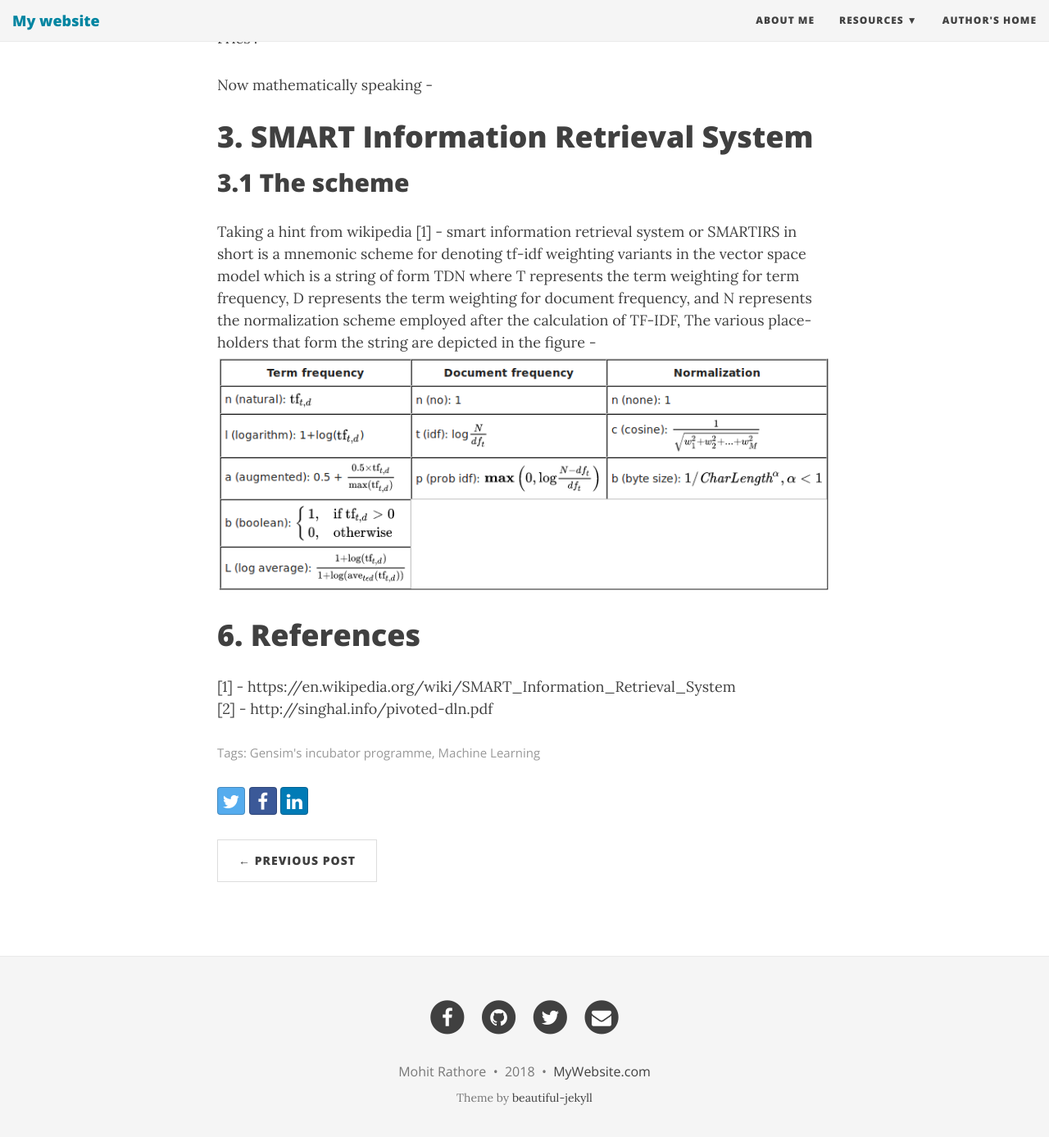
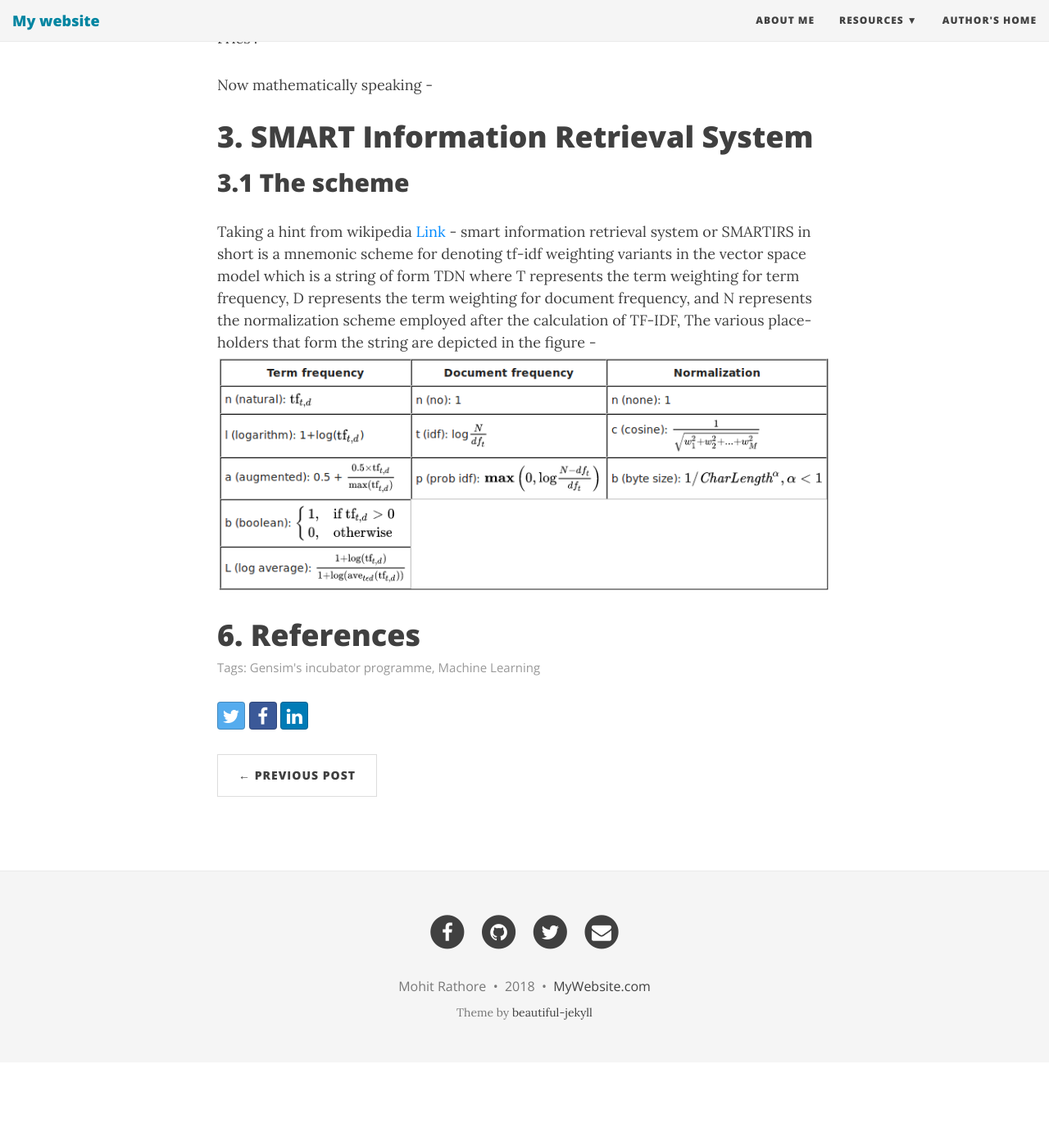
Before and after one commit to markroxor/markroxor.github.io, a Jekyll site: the page built from _posts/2018/2018-02-13-tfidf-pivoted_norm.md, in a window 1280 px wide and 1400 px high, scrolled down 1981 px. Shown: the top 1387 px of the window at 82% size. Built offline with Jekyll 4.4.1, drawn with Linux system fonts in a browser that asks for light colours; nearby versions of some CDN libraries; comment, search, counter and statistics services are not loaded; after the commit the page ends 3277 px from its top, so only the background shows below that; some of the changed text lies outside the part shown.

Commit message:
layout fix

```diff
--- a/_posts/2018/2018-02-13-tfidf-pivoted_norm.md
+++ b/_posts/2018/2018-02-13-tfidf-pivoted_norm.md
@@ -24,7 +24,7 @@
 
 ## 1. Introduction
 As a part of gensim's incubator programme my goal was to add two new features on the existing `tfidf` model of gensim. One was implementing a
-smart information retrieval system (smartirs) scheme [1] and the other was implementing pivoted document length normalisation [2]. In this blog I will be discussing about the why and the what of the implementation and the take away will be a scrutinized inspection of the paper by Singhal, et al [2] on pivoted document length normalisation.
+smart information retrieval system (smartirs) scheme [Link][1] and the other was implementing pivoted document length normalisation [Link][2]. In this blog I will be discussing about the why and the what of the implementation and the take away will be a scrutinized inspection of the paper by Singhal, et al [Link][2] on pivoted document length normalisation.
 
 ## 2. Term frequency-Inverse document frequency
 #### Glossary of words -
@@ -46,8 +46,8 @@
 
 # 3. SMART Information Retrieval System
 ## 3.1 The scheme
-Taking a hint from wikipedia [1] - smart information retrieval system or SMARTIRS in short is a mnemonic scheme for denoting tf-idf weighting variants in the vector space model which is a string of form TDN where T represents the term weighting for term frequency, D represents the term weighting for document frequency, and N represents the normalization scheme employed after the calculation of TF-IDF, The various place-holders that form the string are depicted in the figure - ![pic](/img/smartirs.png)
+Taking a hint from wikipedia [Link][1] - smart information retrieval system or SMARTIRS in short is a mnemonic scheme for denoting tf-idf weighting variants in the vector space model which is a string of form TDN where T represents the term weighting for term frequency, D represents the term weighting for document frequency, and N represents the normalization scheme employed after the calculation of TF-IDF, The various place-holders that form the string are depicted in the figure - ![pic](/img/smartirs.png)
 
 # 6. References
-[1] - https://en.wikipedia.org/wiki/SMART_Information_Retrieval_System \
-[2] - http://singhal.info/pivoted-dln.pdf
+[1]: https://en.wikipedia.org/wiki/SMART_Information_Retrieval_System
+[2]: http://singhal.info/pivoted-dln.pdf
```
